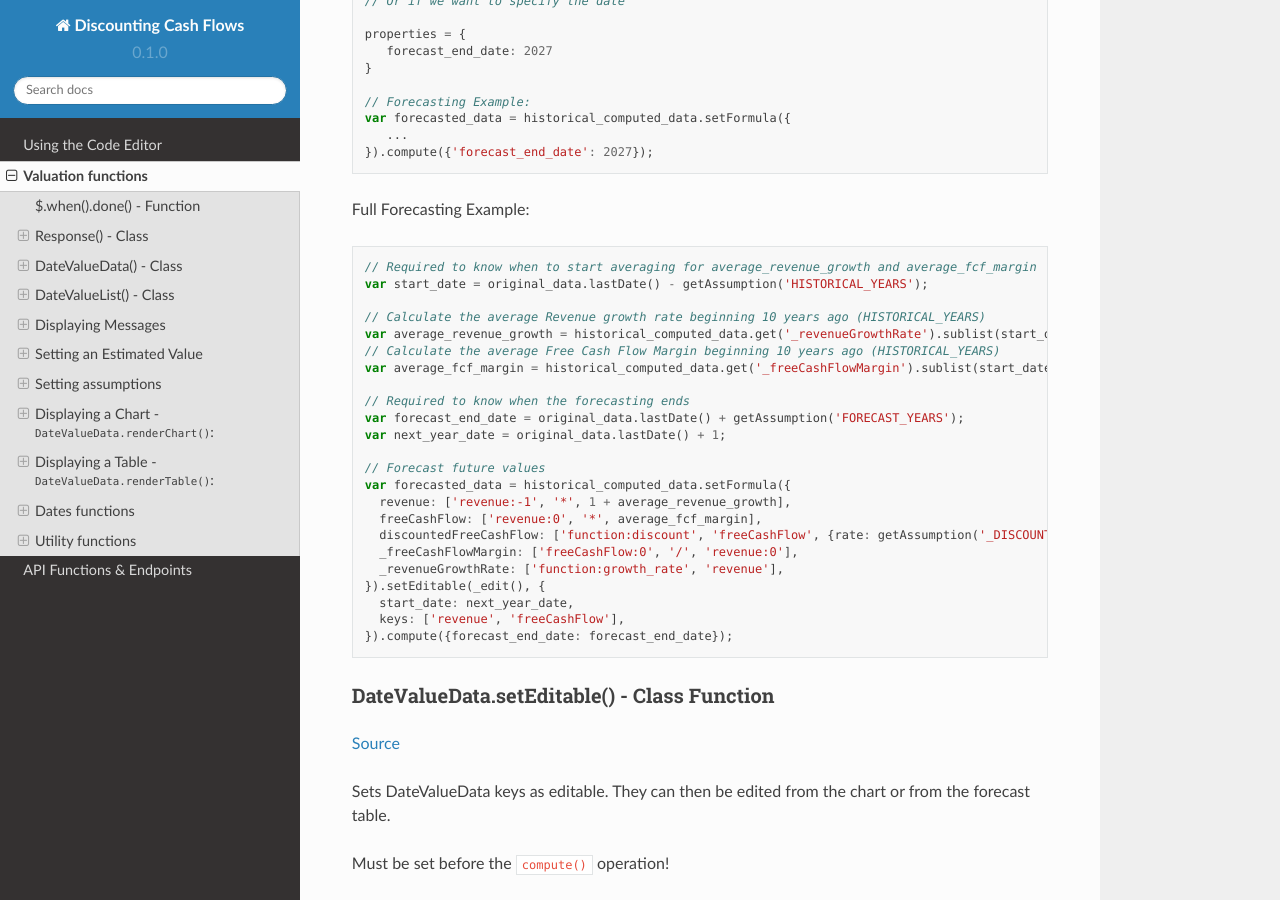
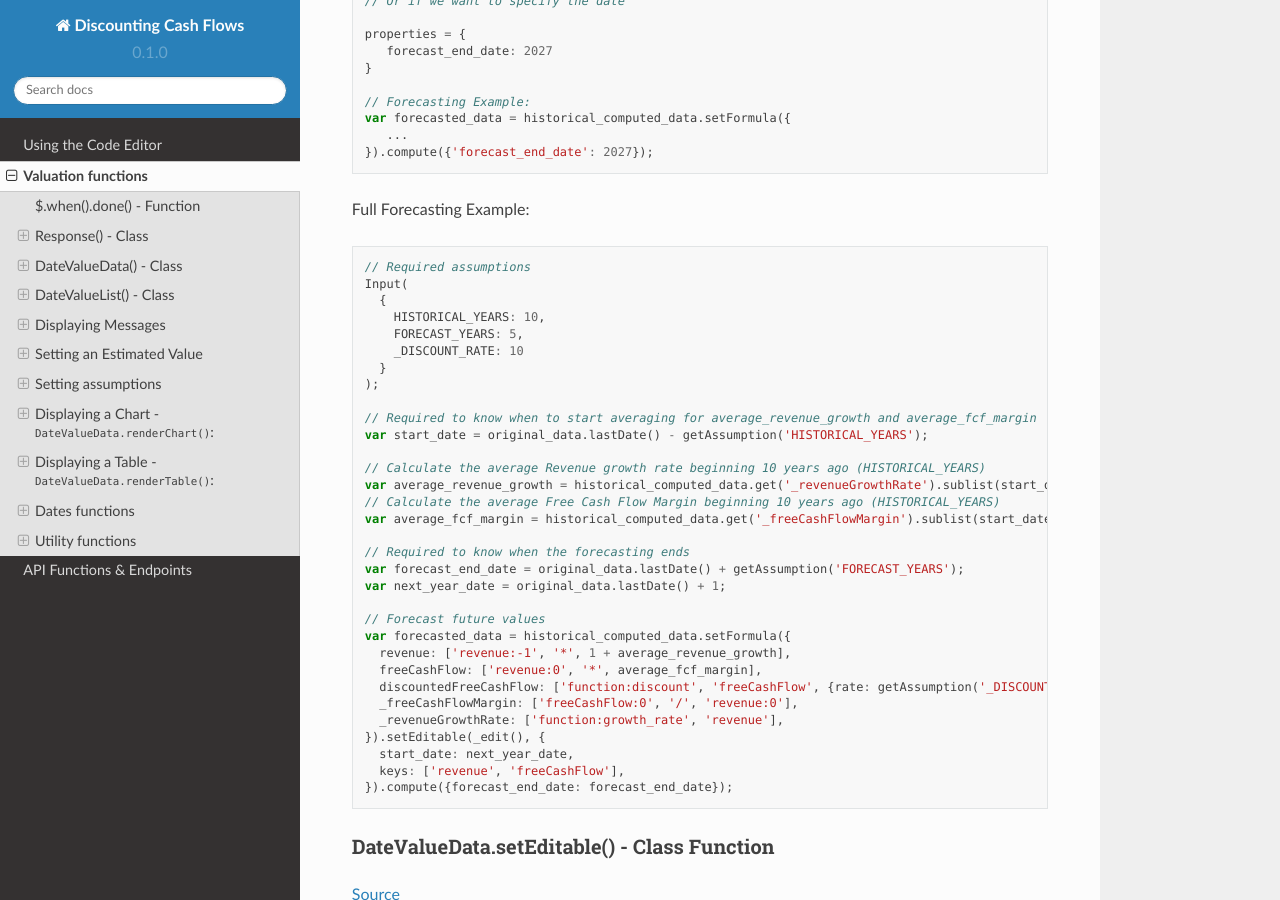
Before and after one commit to DiscountingCashFlows/readthedocs, a Sphinx documentation site: the page built from docs/source/functions.rst, in a window 1280 px wide and 900 px high, scrolled down 10391 px. Built offline with Sphinx 7.4.7 and the Read the Docs theme 2.0.0, drawn with Linux system fonts in a browser that asks for light colours.

Commit message:
Update functions.rst

```diff
--- a/docs/source/functions.rst
+++ b/docs/source/functions.rst
@@ -505,6 +505,15 @@ Full Forecasting Example:
 
 .. code-block:: javascript
 
+   // Required assumptions
+   Input(
+     {
+       HISTORICAL_YEARS: 10,
+       FORECAST_YEARS: 5,
+       _DISCOUNT_RATE: 10
+     }
+   );
+
    // Required to know when to start averaging for average_revenue_growth and average_fcf_margin
    var start_date = original_data.lastDate() - getAssumption('HISTORICAL_YEARS');
 
```
